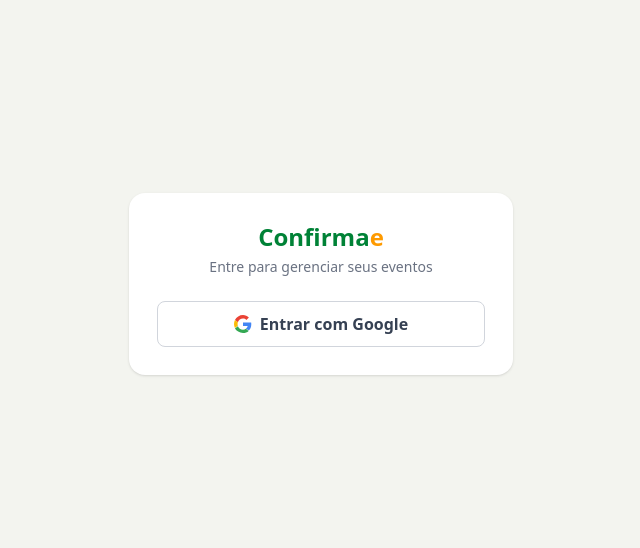
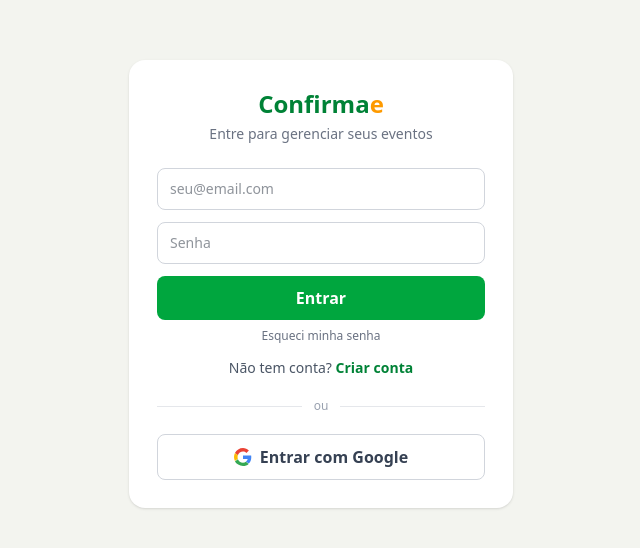
Before and after one commit to Benebrasilia/cerimonial-staging, a Next.js app: page /login in a window 1280 px wide. Shown: the part 116-664 px from the top of the page, without its empty margins (319-959 px from the left). Built offline with nearby package versions, Linux system fonts and the light colour scheme; no server answers.

Commit message:
Login: cadastro/entrada por e-mail e senha (alternativa ao Google) + esqueci a senha

```diff
--- a/app/login/page.tsx
+++ b/app/login/page.tsx
@@ -1,22 +1,151 @@
 "use client";
 
+import { useState } from "react";
+import { useRouter } from "next/navigation";
 import { createClient } from "@/lib/supabase";
+
+function traduzErro(m: string) {
+  const t = m.toLowerCase();
+  if (t.includes("invalid login")) return "E-mail ou senha incorretos.";
+  if (t.includes("already registered") || t.includes("already been registered")) return "Esse e-mail já tem uma conta. Tente entrar.";
+  if (t.includes("at least 6")) return "A senha precisa ter pelo menos 6 caracteres.";
+  if (t.includes("email not confirmed")) return "Confirme seu e-mail pelo link que enviamos antes de entrar.";
+  if (t.includes("unable to validate email") || t.includes("invalid email")) return "E-mail inválido.";
+  return m;
+}
 
 export default function Login() {
   const supabase = createClient();
+  const router = useRouter();
+  const [modo, setModo] = useState<"entrar" | "criar">("entrar");
+  const [email, setEmail] = useState("");
+  const [senha, setSenha] = useState("");
+  const [msg, setMsg] = useState<{ tipo: "erro" | "ok"; texto: string } | null>(null);
+  const [carregando, setCarregando] = useState(false);
+
   async function googleLogin() {
     await supabase.auth.signInWithOAuth({
       provider: "google",
       options: { redirectTo: `${window.location.origin}/conta` },
     });
   }
+
+  async function enviar(e: React.FormEvent) {
+    e.preventDefault();
+    setMsg(null);
+    setCarregando(true);
+    try {
+      if (modo === "criar") {
+        const { data, error } = await supabase.auth.signUp({
+          email,
+          password: senha,
+          options: { emailRedirectTo: `${window.location.origin}/conta` },
+        });
+        if (error) throw error;
+        if (data.session) {
+          router.push("/conta");
+          return;
+        }
+        setMsg({ tipo: "ok", texto: "Conta criada! Verifique seu e-mail para confirmar e depois faça login." });
+        setModo("entrar");
+      } else {
+        const { error } = await supabase.auth.signInWithPassword({ email, password: senha });
+        if (error) throw error;
+        router.push("/conta");
+      }
+    } catch (err: unknown) {
+      const m = err instanceof Error ? err.message : String(err);
+      setMsg({ tipo: "erro", texto: traduzErro(m) });
+    } finally {
+      setCarregando(false);
+    }
+  }
+
+  async function esqueciSenha() {
+    if (!email) {
+      setMsg({ tipo: "erro", texto: "Digite seu e-mail acima para receber o link de redefinição." });
+      return;
+    }
+    setMsg(null);
+    const { error } = await supabase.auth.resetPasswordForEmail(email, {
+      redirectTo: `${window.location.origin}/conta`,
+    });
+    setMsg(
+      error
+        ? { tipo: "erro", texto: traduzErro(error.message) }
+        : { tipo: "ok", texto: "Enviamos um link para redefinir sua senha (verifique o e-mail)." }
+    );
+  }
+
   return (
     <div className="grid min-h-screen place-items-center px-4">
-      <div className="w-full max-w-sm rounded-2xl bg-white p-7 text-center shadow-sm">
-        <h1 className="text-2xl font-bold text-green-700">Confirma<span className="text-amber-500">e</span></h1>
-        <p className="mt-1 text-sm text-gray-500">Entre para gerenciar seus eventos</p>
-        <button onClick={googleLogin}
-          className="mt-6 flex w-full items-center justify-center gap-2 rounded-lg border border-gray-300 bg-white py-2.5 font-semibold text-gray-700 hover:bg-gray-50">
+      <div className="w-full max-w-sm rounded-2xl bg-white p-7 shadow-sm">
+        <h1 className="text-center text-2xl font-bold text-green-700">
+          Confirma<span className="text-amber-500">e</span>
+        </h1>
+        <p className="mt-1 text-center text-sm text-gray-500">
+          {modo === "entrar" ? "Entre para gerenciar seus eventos" : "Crie sua conta gratuita"}
+        </p>
+
+        <form onSubmit={enviar} className="mt-6 space-y-3">
+          <input
+            type="email"
+            required
+            value={email}
+            onChange={(e) => setEmail(e.target.value)}
+            placeholder="seu@email.com"
+            className="w-full rounded-lg border border-gray-300 px-3 py-2.5 text-sm outline-none focus:border-green-500"
+          />
+          <input
+            type="password"
+            required
+            minLength={6}
+            value={senha}
+            onChange={(e) => setSenha(e.target.value)}
+            placeholder="Senha"
+            className="w-full rounded-lg border border-gray-300 px-3 py-2.5 text-sm outline-none focus:border-green-500"
+          />
+
+          {msg && (
+            <p className={`text-sm ${msg.tipo === "erro" ? "text-red-600" : "text-green-700"}`}>{msg.texto}</p>
+          )}
+
+          <button
+            type="submit"
+            disabled={carregando}
+            className="w-full rounded-lg bg-green-600 py-2.5 font-semibold text-white hover:bg-green-700 disabled:opacity-60"
+          >
+            {carregando ? "Aguarde…" : modo === "entrar" ? "Entrar" : "Criar conta"}
+          </button>
+        </form>
+
+        {modo === "entrar" && (
+          <button onClick={esqueciSenha} className="mt-2 w-full text-center text-xs text-gray-500 hover:text-gray-700">
+            Esqueci minha senha
+          </button>
+        )}
+
+        <p className="mt-3 text-center text-sm text-gray-600">
+          {modo === "entrar" ? "Não tem conta? " : "Já tem conta? "}
+          <button
+            onClick={() => {
+              setModo(modo === "entrar" ? "criar" : "entrar");
+              setMsg(null);
+            }}
+            className="font-semibold text-green-700 hover:underline"
+          >
+            {modo === "entrar" ? "Criar conta" : "Entrar"}
+          </button>
+        </p>
+
+        <div className="my-5 flex items-center gap-3 text-xs text-gray-400">
+          <span className="h-px flex-1 bg-gray-200" />ou<span className="h-px flex-1 bg-gray-200" />
+        </div>
+
+        <button
+          onClick={googleLogin}
+          className="flex w-full items-center justify-center gap-2 rounded-lg border border-gray-300 bg-white py-2.5 font-semibold text-gray-700 hover:bg-gray-50"
+        >
           <svg width="18" height="18" viewBox="0 0 48 48"><path fill="#EA4335" d="M24 9.5c3.5 0 6.6 1.2 9 3.6l6.7-6.7C35.5 2.6 30.1 0 24 0 14.6 0 6.4 5.4 2.5 13.3l7.8 6.1C12.2 13.2 17.6 9.5 24 9.5z"/><path fill="#4285F4" d="M46.1 24.5c0-1.6-.1-3.1-.4-4.5H24v9h12.4c-.5 2.9-2.2 5.3-4.7 6.9l7.3 5.7C43.6 37.9 46.1 31.8 46.1 24.5z"/><path fill="#FBBC05" d="M10.3 28.6c-.5-1.4-.8-2.9-.8-4.6s.3-3.2.8-4.6l-7.8-6.1C.9 16.5 0 20.1 0 24s.9 7.5 2.5 10.7l7.8-6.1z"/><path fill="#34A853" d="M24 48c6.1 0 11.3-2 15-5.5l-7.3-5.7c-2 1.4-4.7 2.3-7.7 2.3-6.4 0-11.8-3.7-13.7-9l-7.8 6.1C6.4 42.6 14.6 48 24 48z"/></svg>
           Entrar com Google
         </button>
```
